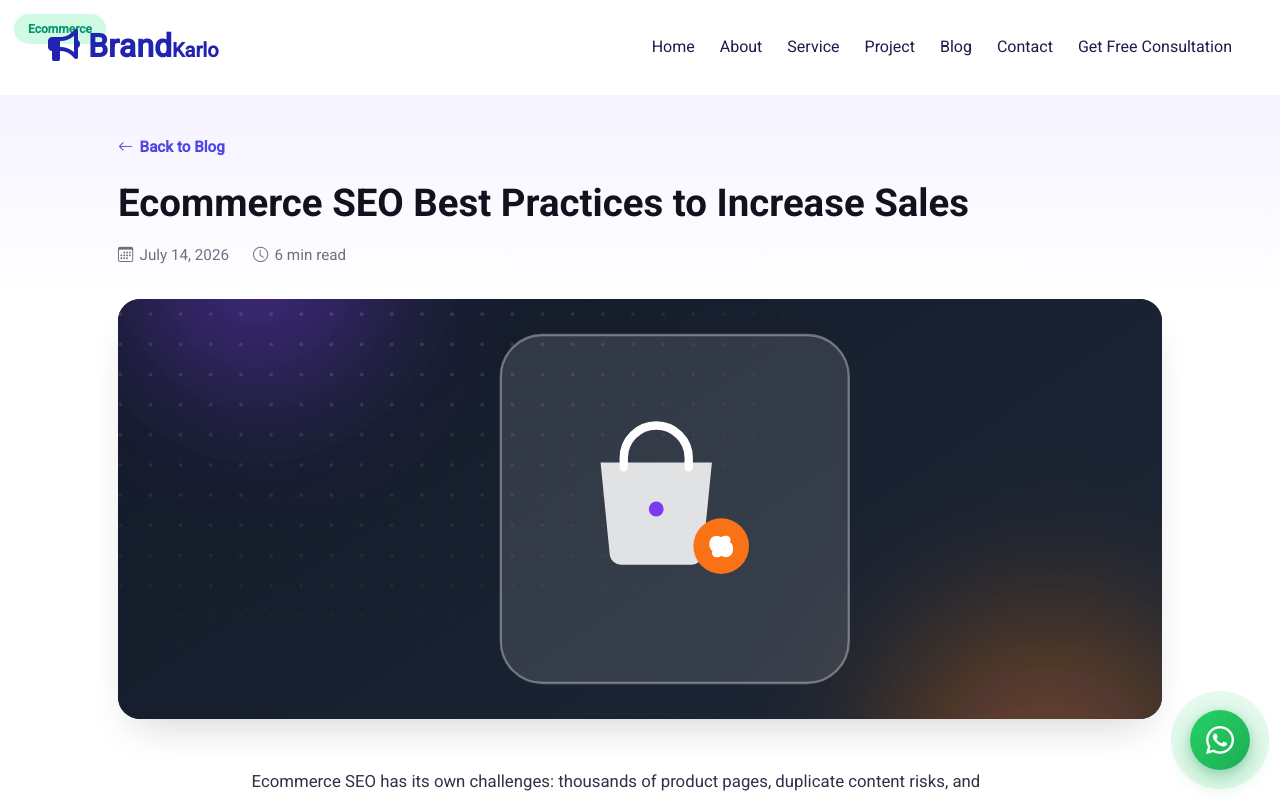
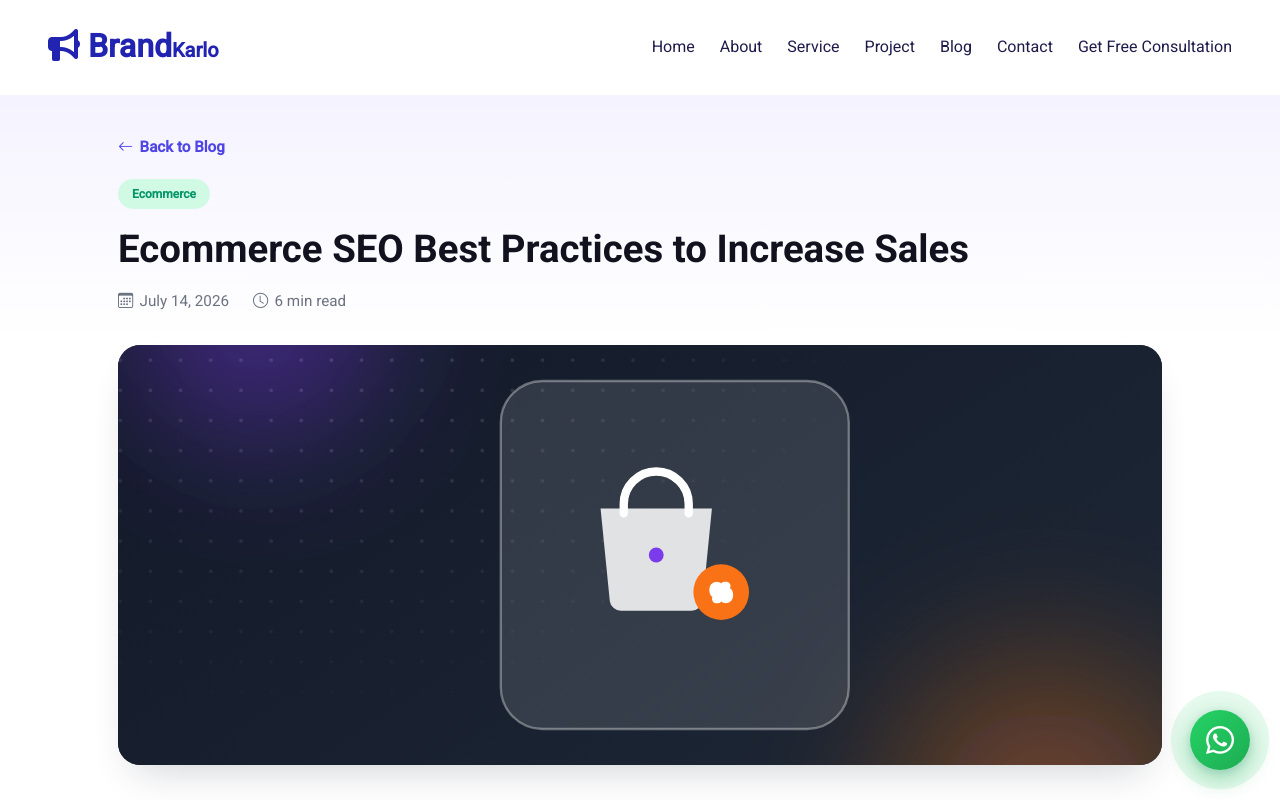
Before and after one commit to ns377792/brandkarlo-nextjs, a Next.js app: page /blog/ecommerce-seo-best-practices-to-increase-sales in a window 1280 px wide. Shown: the top 800 px of the page. Built offline with nearby package versions, Linux system fonts and the light colour scheme.

Commit message:
change blog cate and logo conflict solve

```diff
--- a/app/blog.css
+++ b/app/blog.css
@@ -455,6 +455,9 @@
 
 .blog-detail-badge {
     display: inline-block;
+    position: static;
+    top: auto;
+    left: auto;
     margin-bottom: 1rem;
 }
 
```
